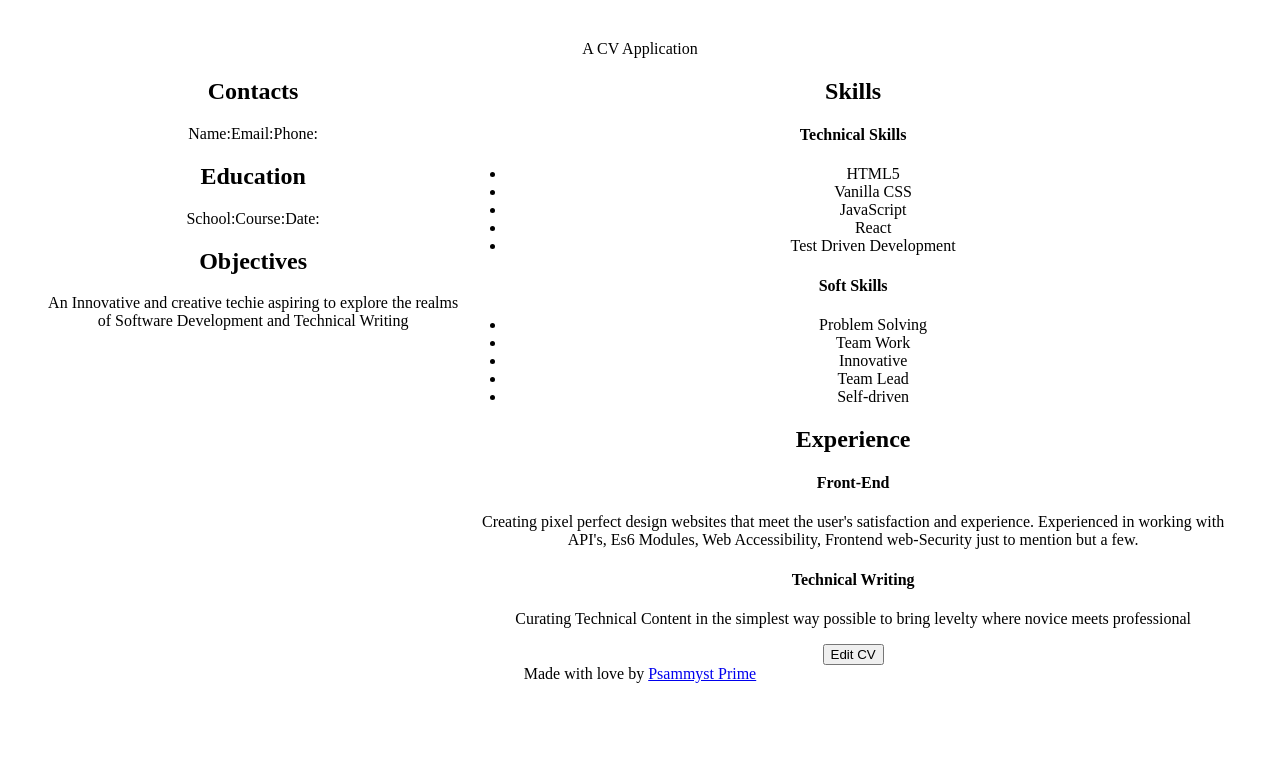
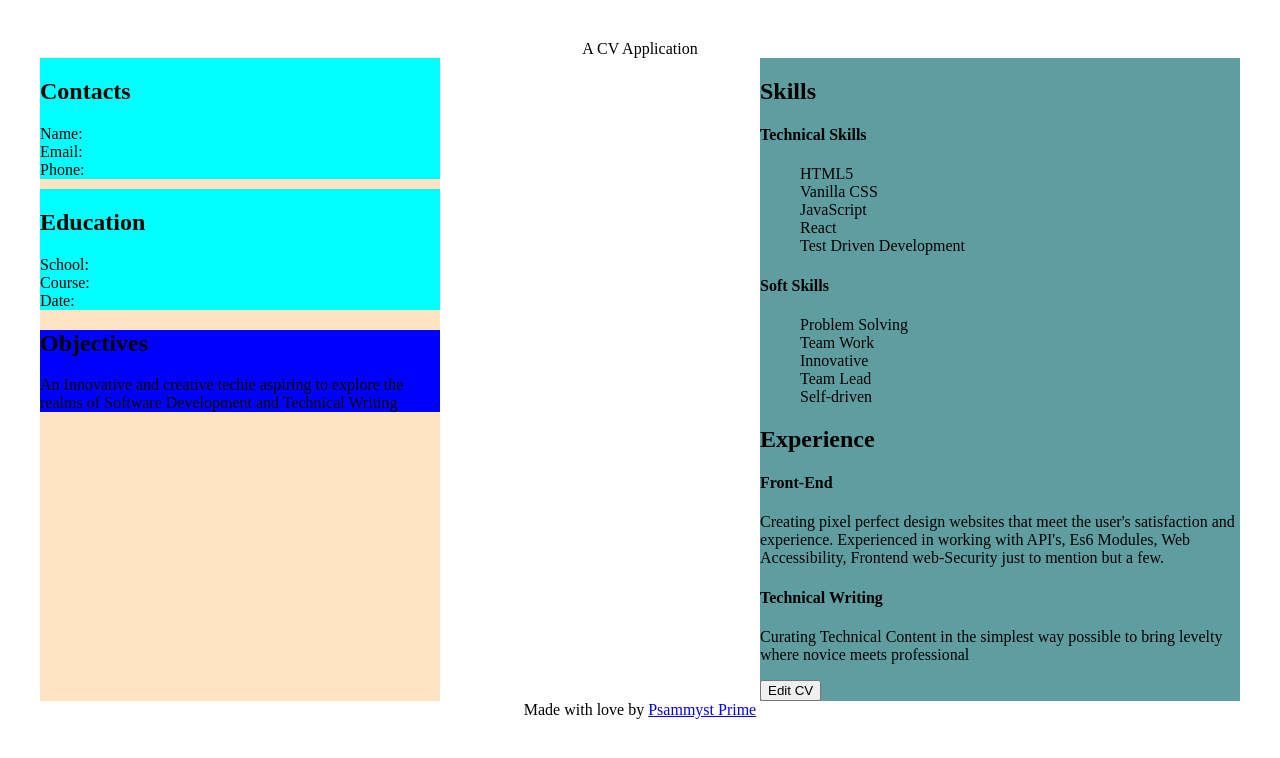
Before and after one commit to PsammystPrime/CV-Application, a React (Vite) app: page / in a window 1280 px wide. Shown: the top 758 px of the page. Built offline with nearby package versions, Linux system fonts and the light colour scheme.

Commit message:
Apply Stylings

```diff
--- a/src/App.css
+++ b/src/App.css
@@ -4,7 +4,39 @@
   padding: 2rem;
   text-align: center;
   }
+  .header{
+
+  }
 .body{
   display: flex;
   justify-content: space-between;
+  flex-wrap: wrap
 }
+.left{
+  background-color: bisque;
+  max-width: 25em;
+}
+.contact,.education{
+  display: flex;
+  flex-direction: column;
+  background-color: aqua;
+  text-align: left;
+  margin-bottom: 10px;
+}
+.objectives{
+  background-color: blue;
+  text-align: left;
+}
+.right{
+  background-color: cadetblue;
+  text-align: left;
+  max-width: 30em;
+}
+li{
+  list-style-type: none;
+}
+.edit{
+display: flex;
+  justify-content: center;
+
+}
```
